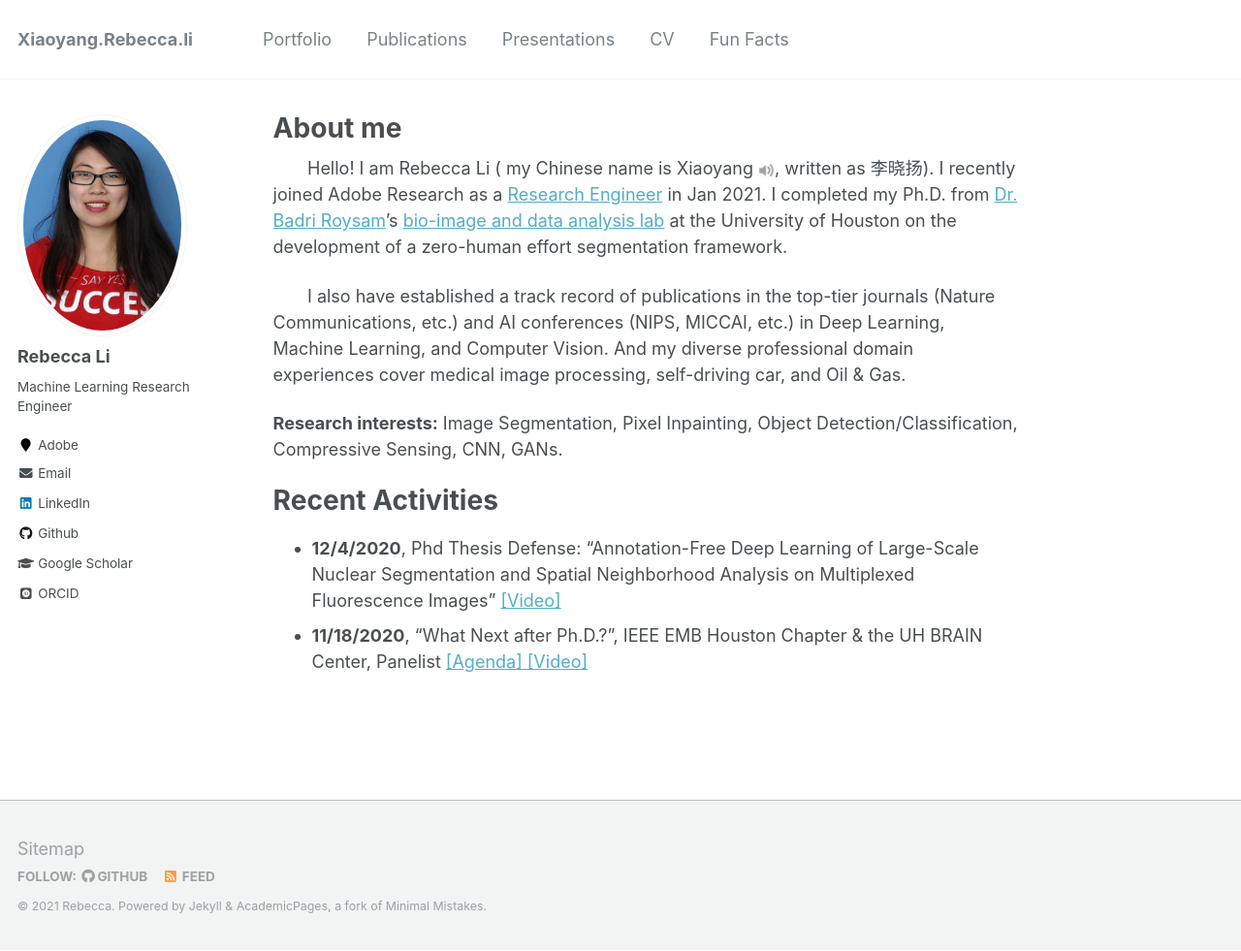
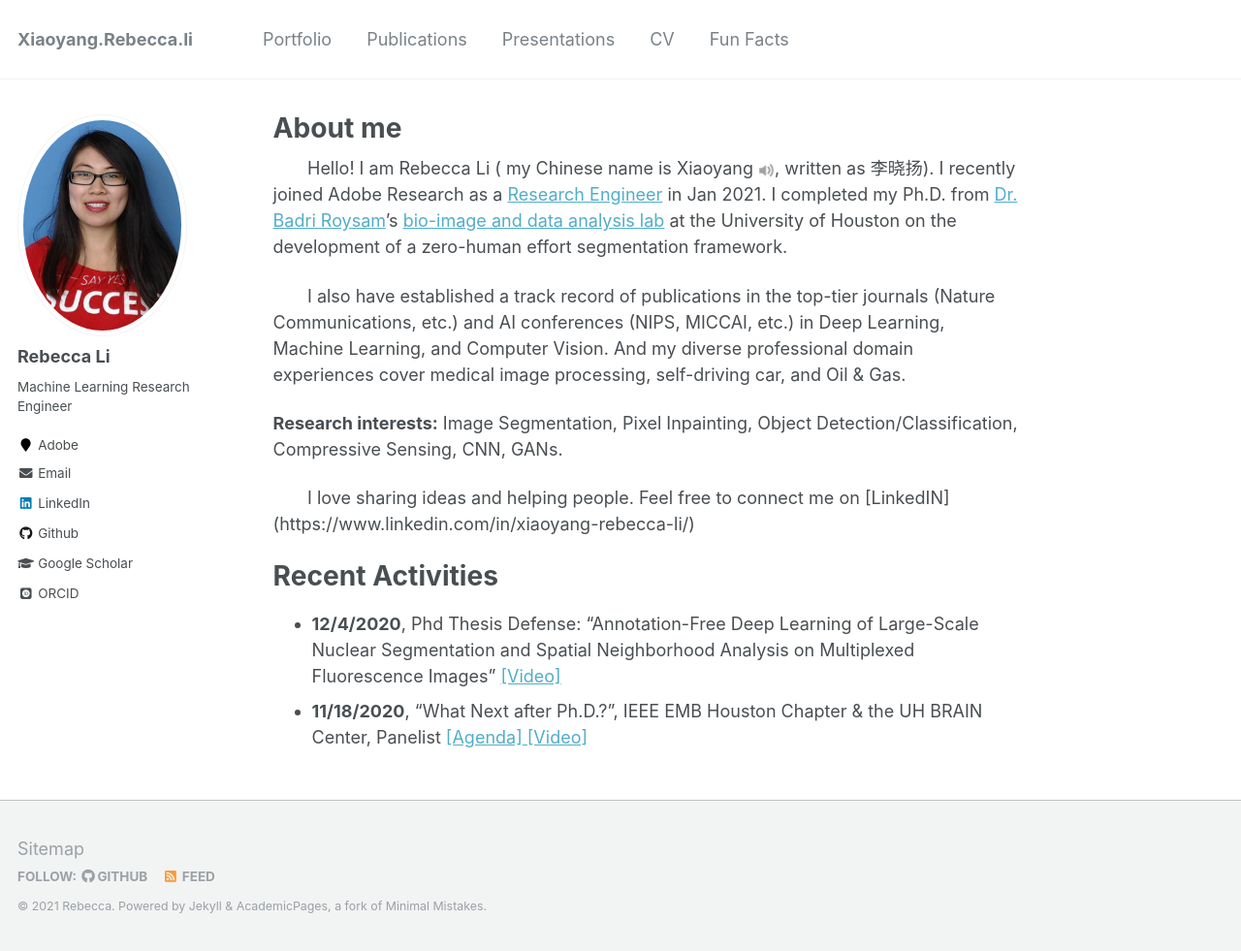
Before and after one commit to Xiaoyang-Rebecca/xiaoyang-rebecca.github.io, a Jekyll site: the page built from _pages/about.md, in a window 1280 px wide and 981 px high. Shown: the whole window at 97% size. Built offline with Jekyll 4.4.1, drawn with Linux system fonts in a browser that asks for light colours; some web fonts are replaced.

Commit message:
Update about.md

```diff
--- a/_pages/about.md
+++ b/_pages/about.md
@@ -26,6 +26,8 @@ redirect_from:
 &nbsp;&nbsp;&nbsp;&nbsp;&nbsp;&nbsp; I also have established a track record of publications in the top-tier journals (Nature Communications, etc.) and AI conferences (NIPS, MICCAI, etc.) in Deep Learning, Machine Learning, and Computer Vision. And my diverse professional domain experiences cover medical image processing, self-driving car, and Oil & Gas.
 
 **Research interests:** Image Segmentation, Pixel Inpainting, Object Detection/Classification, Compressive Sensing, CNN, GANs.
+
+&nbsp;&nbsp;&nbsp;&nbsp;&nbsp;&nbsp; I love sharing ideas and helping people. Feel free to connect me on [LinkedIN] (https://www.linkedin.com/in/xiaoyang-rebecca-li/)
 
 <!-- &nbsp;&nbsp;&nbsp;&nbsp;&nb<!-- sp;&nbsp; I am always willing to share new ideas. Feel free to [schedule a quick chat](https://calendly.com/s/o5uKjHE9) with me!
 
```
